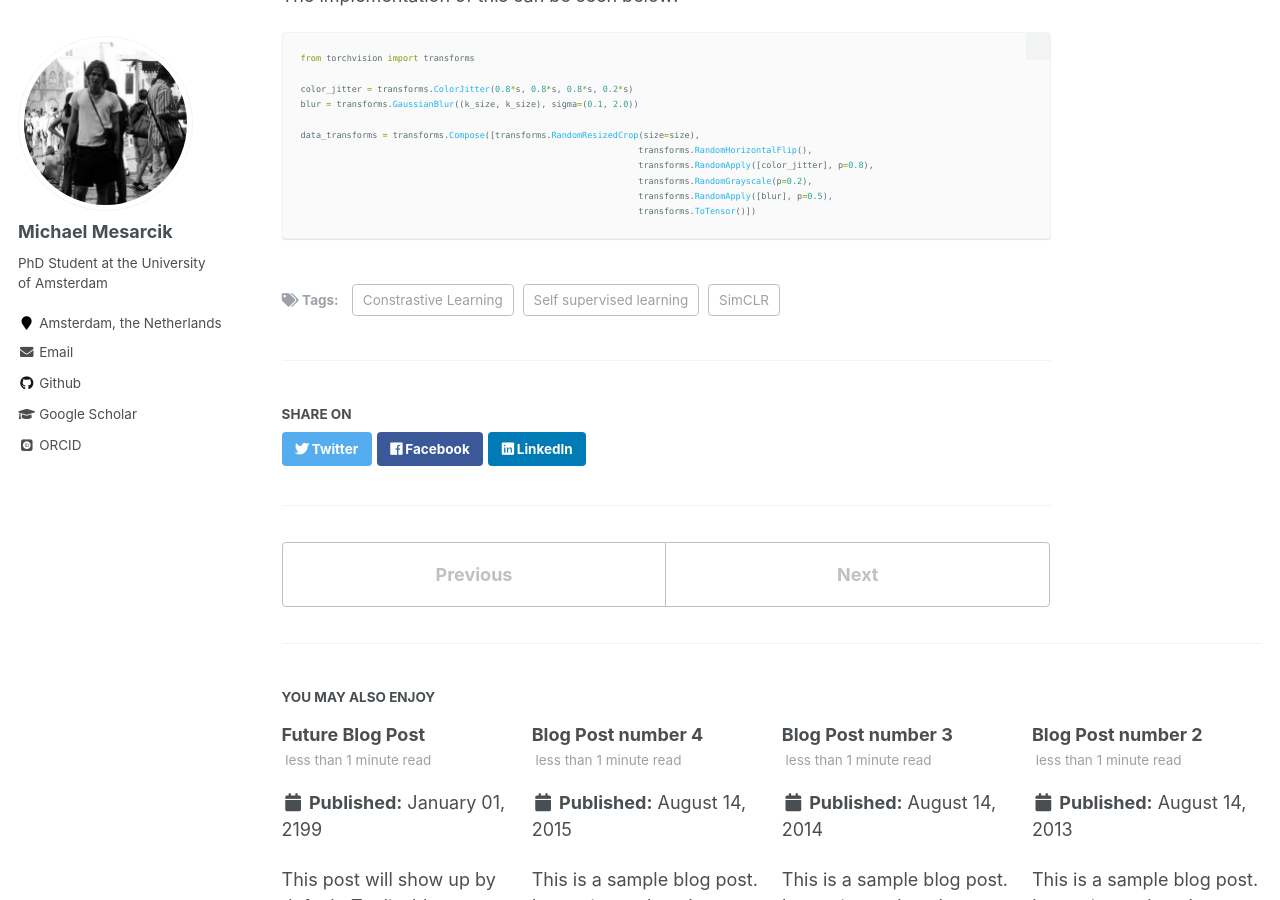
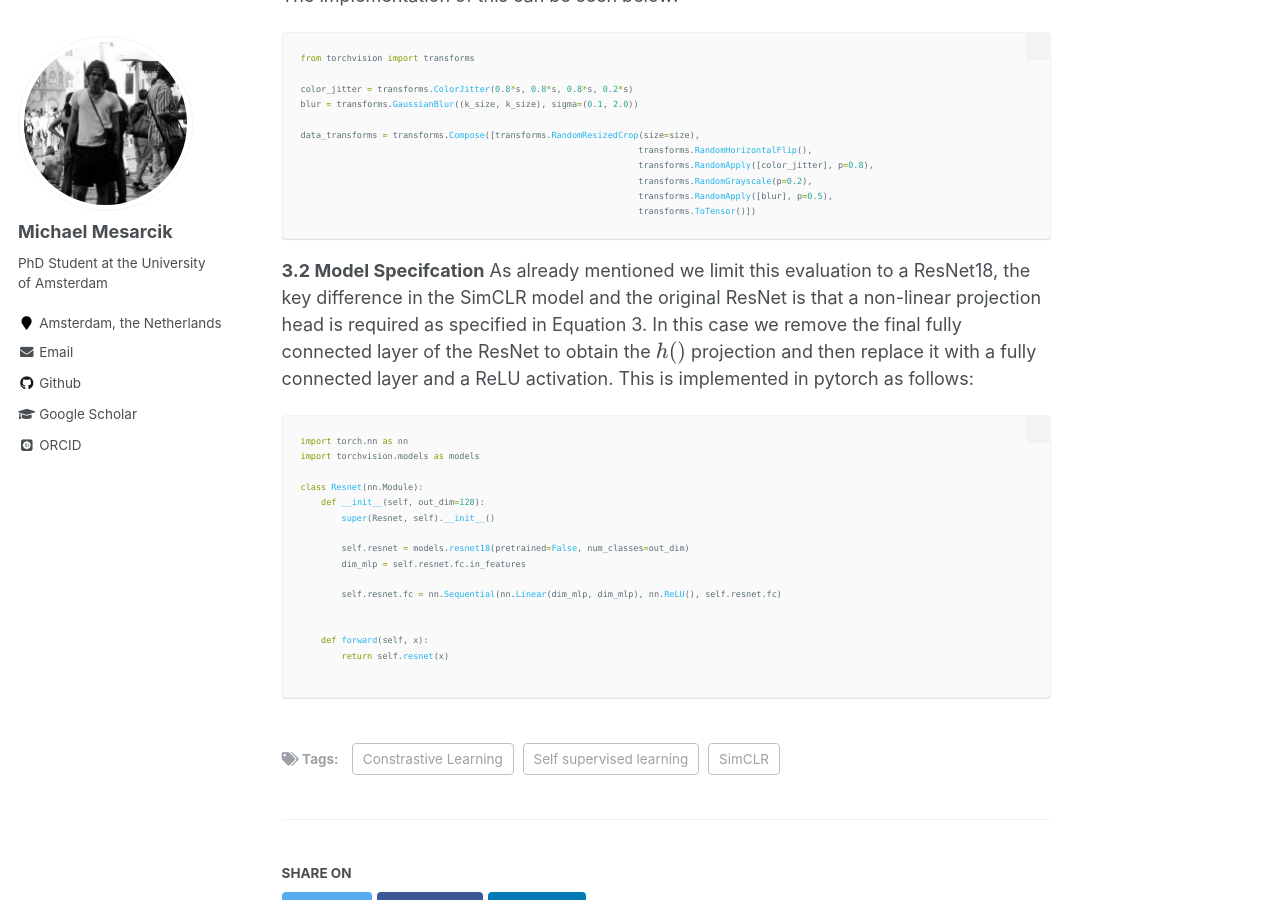
Before and after one commit to mesarcik/mesarcik.github.io, a Jekyll site: the page built from _posts/2021-12-08-blog-post-simclr.md, in a window 1280 px wide and 900 px high, scrolled down 2357 px. Built offline with Jekyll 4.4.1, drawn with Linux system fonts in a browser that asks for light colours; some web fonts are replaced; formulas are drawn with MathJax 3.

Commit message:
blog post updated

````diff
--- a/_posts/2021-12-08-blog-post-simclr.md
+++ b/_posts/2021-12-08-blog-post-simclr.md
@@ -77,3 +77,25 @@ data_transforms = transforms.Compose([transforms.RandomResizedCrop(size=size),
 								  transforms.RandomApply([blur], p=0.5),
 								  transforms.ToTensor()])
 ```
+
+**3.2 Model Specifcation**
+As already mentioned we limit this evaluation to a ResNet18, the key difference in the SimCLR model and the original ResNet is that a non-linear projection head is required as specified in Equation 3. In this case we remove the final fully connected layer of the ResNet to obtain the $$h()$$ projection and then replace it with a fully connected layer and a ReLU activation. This is implemented in pytorch as follows:
+
+```python
+import torch.nn as nn
+import torchvision.models as models
+
+class Resnet(nn.Module):
+    def __init__(self, out_dim=128):
+        super(Resnet, self).__init__()
+
+        self.resnet = models.resnet18(pretrained=False, num_classes=out_dim)
+        dim_mlp = self.resnet.fc.in_features
+
+        self.resnet.fc = nn.Sequential(nn.Linear(dim_mlp, dim_mlp), nn.ReLU(), self.resnet.fc)
+
+
+    def forward(self, x):
+        return self.resnet(x)
+
+```
````
